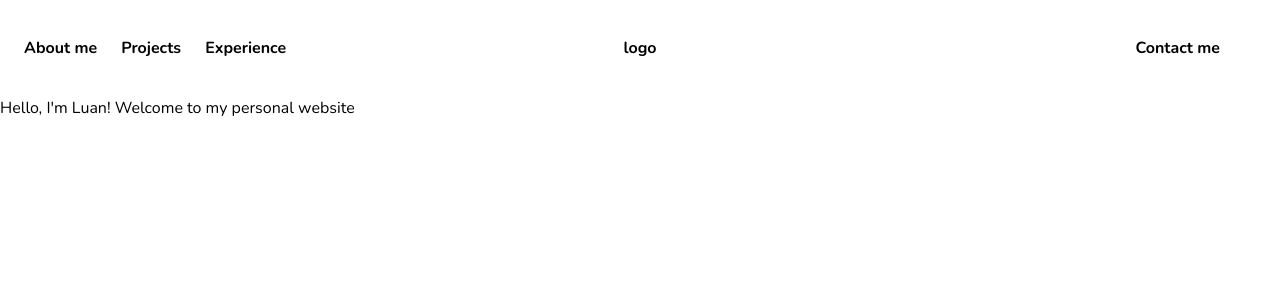
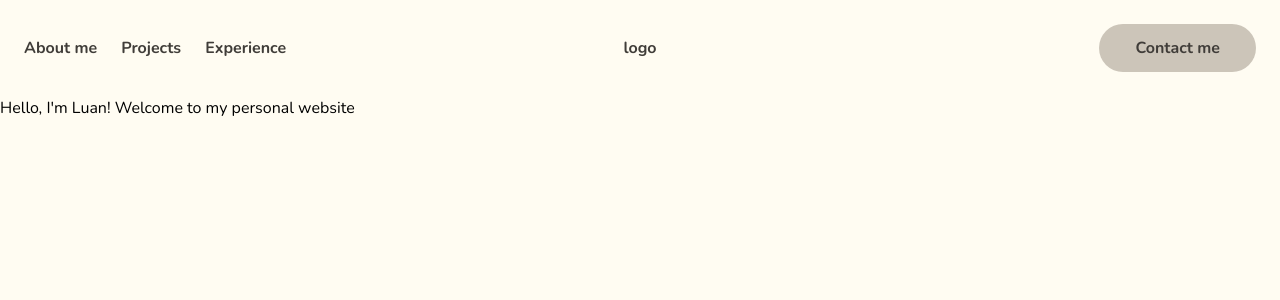
Before and after one commit to aka-luan/personal-portfolio, a Next.js app: page / in a window 1280 px wide. Shown: the top 300 px of the page. Built offline with nearby package versions, Linux system fonts and the light colour scheme.

Commit message:
added colors to the tailwind theme

```diff
--- a/tailwind.config.js
+++ b/tailwind.config.js
@@ -8,10 +8,16 @@ module.exports = {
   theme: {
     extend: {
       fontFamily: {
-        nunito: ['var(--font-nunito)']
-      }
-
+        nunito: ['var(--font-nunito)'],
+      },
+    },
+    colors: {
+      white: '#fffcf2ff',
+      gray: '#ccc5b9ff',
+      darkgray: '#403d39ff',
+      black: '#252422ff',
+      orange: '#eb5e28ff',
     },
   },
   plugins: [],
-}
+};
```
